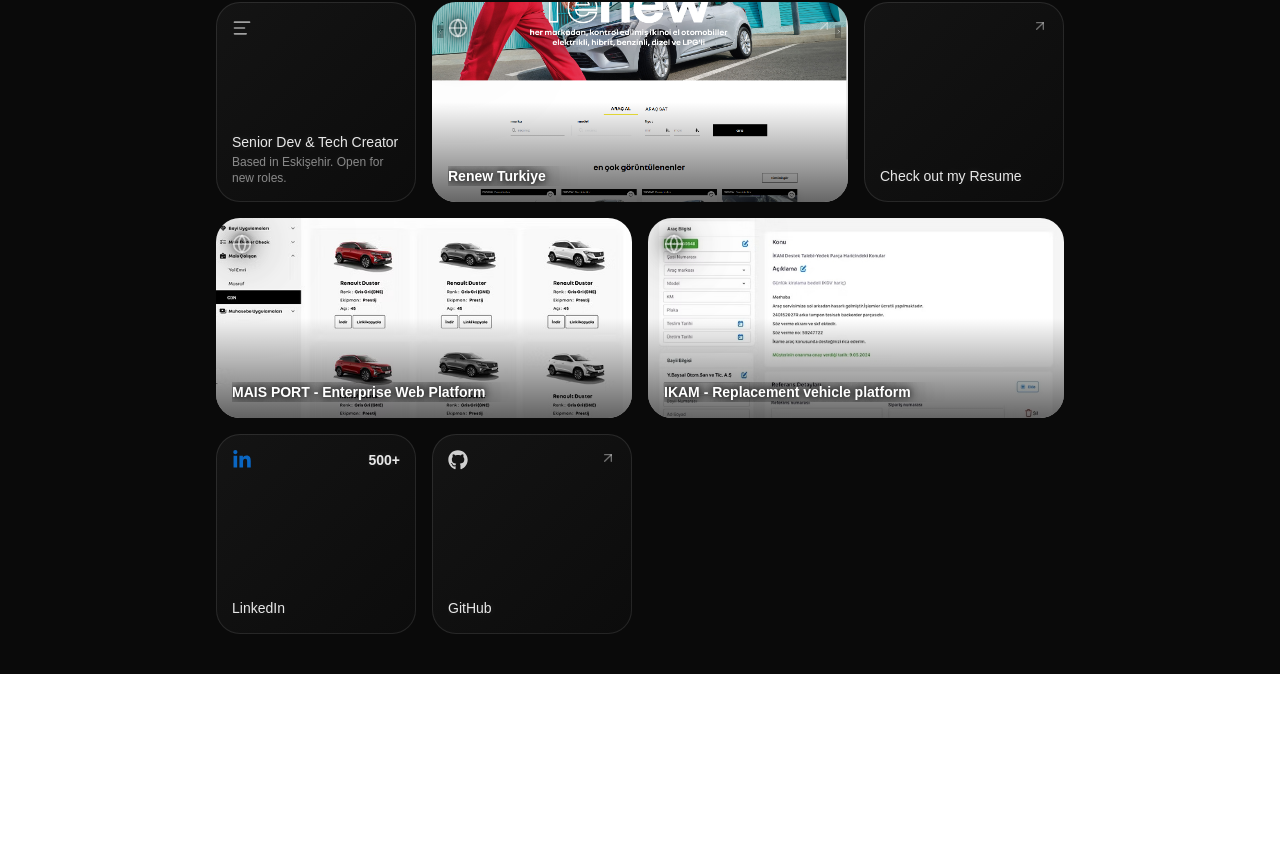
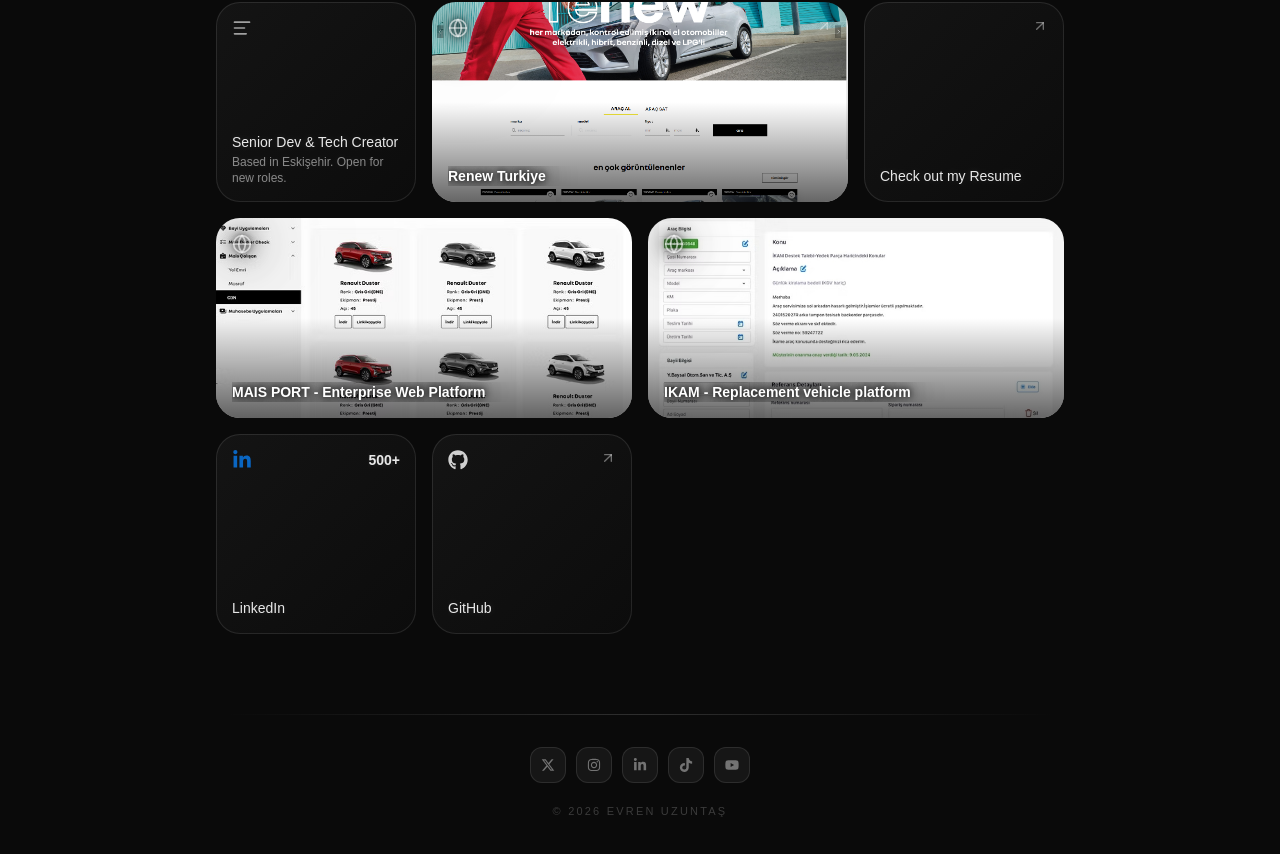
Before and after one commit to evrenuzuntas/evrenuzuntas.com, a Next.js app: page / in a window 1280 px wide. Shown: the part 2960-3814 px from the top of the page. Before the commit the page ends 3634 px from the top, so only its background shows below. Built offline with nearby package versions, Linux system fonts and the light colour scheme.

Commit message:
Add Footer component and integrate it into the Home page
- Created a new Footer component to display social media links and copyright information.
- Integrated the Footer component into the Home page, enhancing the overall layout and user experience.

```diff
--- a/src/app/page.tsx
+++ b/src/app/page.tsx
@@ -6,6 +6,7 @@ import { BentoCard } from "@/components/BentoCard";
 import { BENTO_ITEMS, SOFTWARE_ITEMS, YOUTUBE_ITEMS } from "@/constants/bentoItems";
 import { FaCode, FaYoutube } from "react-icons/fa6";
 import { ScrollToTop } from "@/components/ScrollToTop";
+import { Footer } from "@/components/Footer";
 
 export default function Home() {
   return (
@@ -52,6 +53,7 @@ export default function Home() {
           </BentoBox>
         ))}
       </div>
+      <Footer />
       <ScrollToTop />
     </main>
   );
--- /dev/null
+++ b/src/components/Footer.tsx
@@ -0,0 +1,44 @@
+import { FaXTwitter, FaInstagram, FaLinkedinIn, FaTiktok, FaYoutube } from "react-icons/fa6";
+import { HEADER_SOCIALS } from "@/constants/bentoItems";
+
+const SOCIAL_ICONS: Record<string, React.ReactNode> = {
+  x: <FaXTwitter />,
+  instagram: <FaInstagram />,
+  linkedin: <FaLinkedinIn />,
+  tiktok: <FaTiktok />,
+  youtube: <FaYoutube />,
+};
+
+export function Footer() {
+  return (
+    <footer className="relative mt-20 pb-10">
+      {/* Top divider */}
+      <div className="max-w-[832px] mx-auto mb-8">
+        <div className="h-px bg-gradient-to-r from-transparent via-white/15 to-transparent" />
+      </div>
+
+      <div className="flex flex-col items-center gap-5">
+        {/* Social icons */}
+        <div className="flex items-center gap-2.5">
+          {HEADER_SOCIALS.map((s) => (
+            <a
+              key={s.label}
+              href={s.href}
+              target="_blank"
+              rel="noopener noreferrer"
+              aria-label={s.label}
+              className="flex h-9 w-9 items-center justify-center rounded-xl border border-white/10 bg-white/5 text-white/40 transition-all duration-200 hover:bg-white/10 hover:text-white hover:scale-105"
+            >
+              <span className="text-[14px]">{SOCIAL_ICONS[s.id]}</span>
+            </a>
+          ))}
+        </div>
+
+        {/* Copyright */}
+        <p className="text-[11px] tracking-[0.2em] text-white/20 uppercase font-medium">
+          © {new Date().getFullYear()} Evren Uzuntaş
+        </p>
+      </div>
+    </footer>
+  );
+}
```
